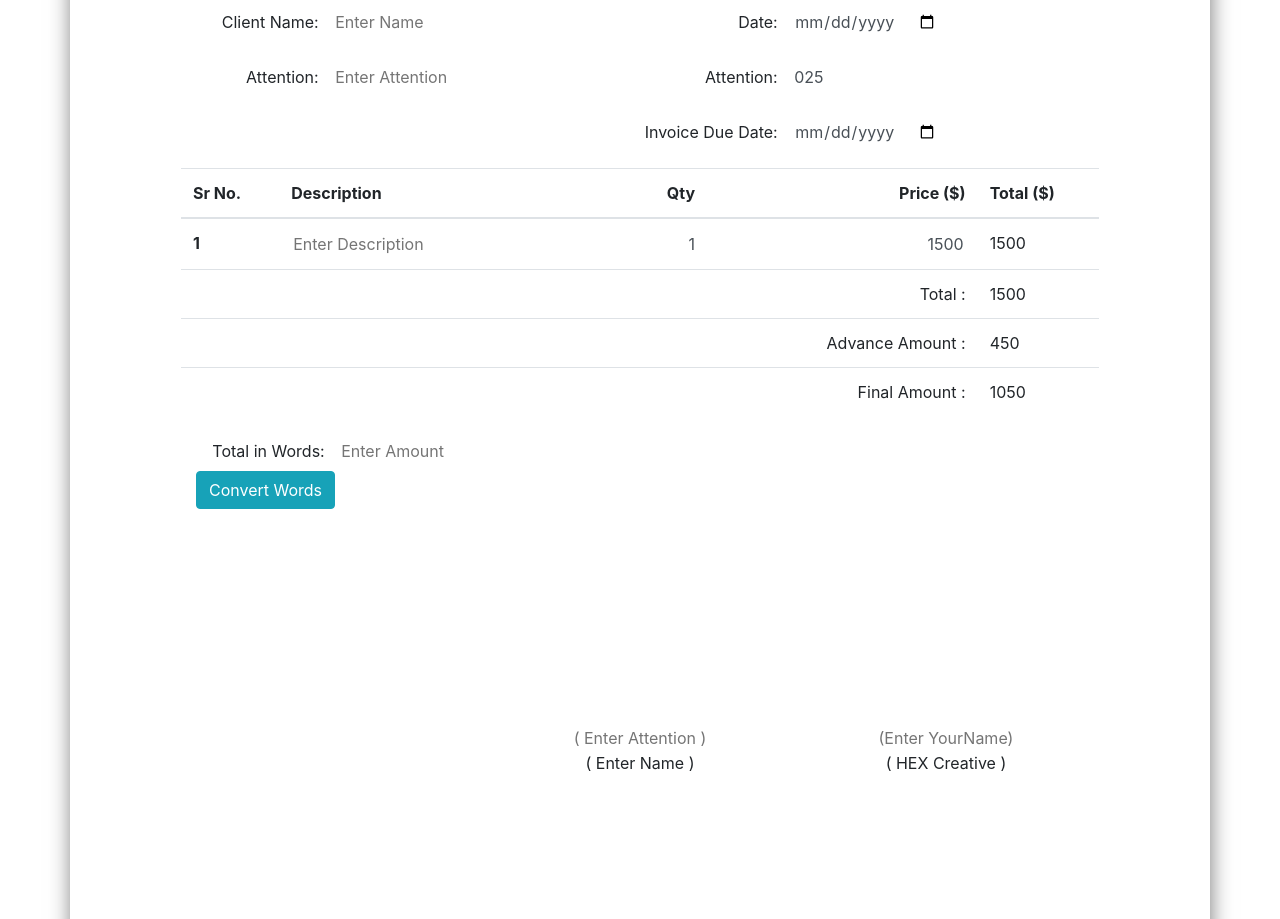
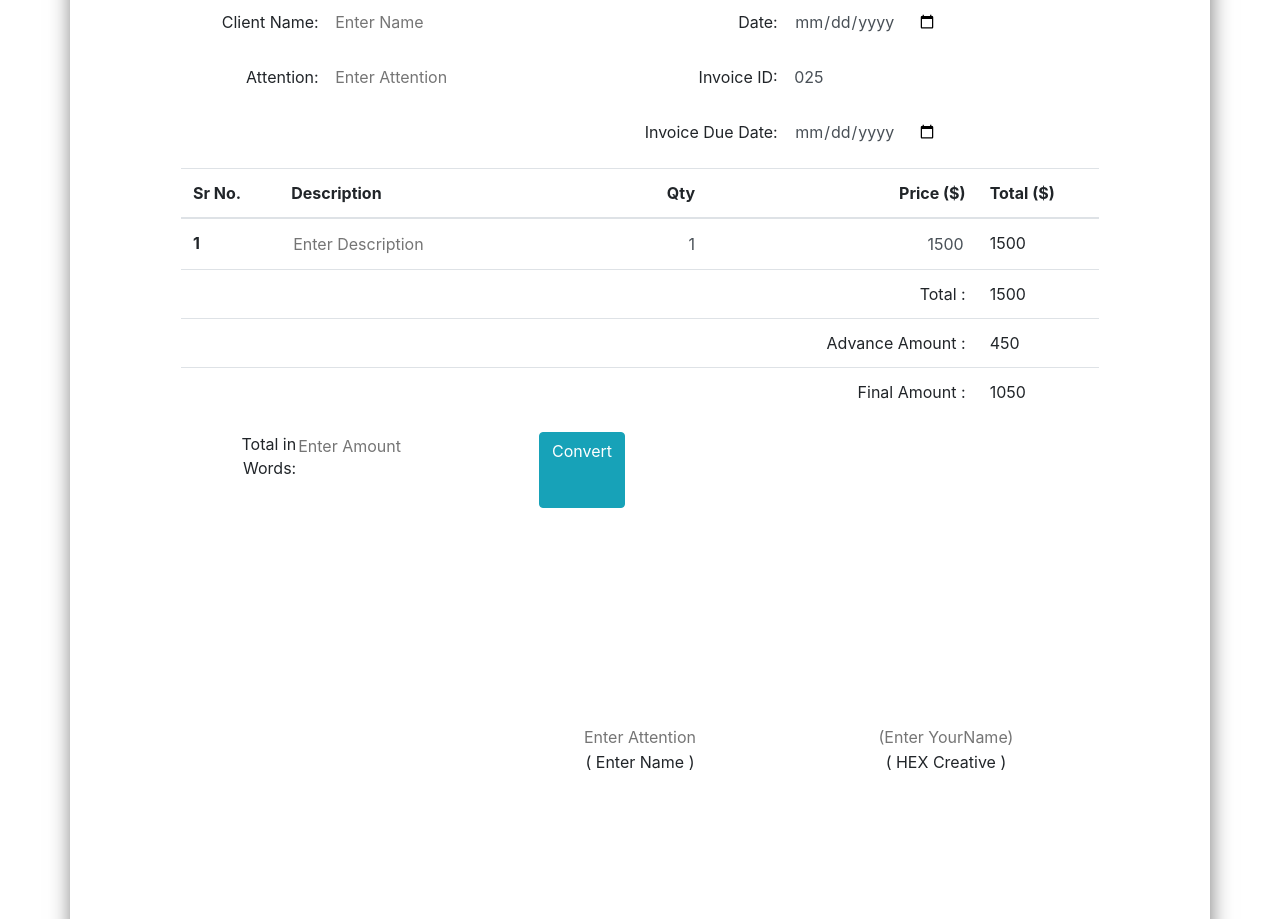
Before and after one commit to lolvOid/invoicing, a plain HTML site: page index.html in a window 1280 px wide. Shown: the part 507-1426 px from the top of the page. Drawn offline with nearby package versions, Linux system fonts and the light colour scheme; a script that the page names is missing.

Commit message:
experiment

```diff
--- a/css/style.css
+++ b/css/style.css
@@ -111,3 +111,14 @@
     transition: border-color 0.15s ease-in-out, box-shadow 0.15s ease-in-out;
     text-align: center;
 }
+
+.invoice-area{
+    overflow: hidden;
+    resize: none;
+    border: none;
+    vertical-align: middle;
+}
+.convertToText{
+    vertical-align: middle;
+    position: absolute;
+}
--- a/index.html
+++ b/index.html
@@ -82,7 +82,7 @@
                                 </div>
 
                                 <div class="form-group row d-block">
-                                    <label for="invoiceID" class="invoice-label">Attention:</label>
+                                    <label for="invoiceID" class="invoice-label">Invoice ID:</label>
                                     <input type="text" id="invoiceID" name="invoiceID" class="invoice-input" value="025" readonly>
                                 </div>
 
@@ -162,10 +162,13 @@
                         </div>
                         <!-- In Words -->
                         <div class="form-group row">
-                            <div class="col-md-6 d-block">
-                                <label for="inwords" class="invoice-label">Total in Words:</label>
-                                <input type="text" id="inwords" name="inwords" class="invoice-input" placeholder="Enter Amount">
-                                <a class="btn btn-info text-white" id="convertToText"> Convert Words</a>
+                            <div class="col-md-6 d-flex">
+                                <label for="inwords" class="invoice-label ">Total in Words:</label>
+                                <textarea id="inwords" name="inwords" class="invoice-area " rows="3" cols="30" placeholder="Enter Amount"></textarea>
+                                <div class="input-group-append">
+                                    <a class="btn btn-info text-white input-group-button " id="convertToText">Convert</a>
+                                </div>
+
                             </div>
                         </div>
                         <!-- Sign -->
--- a/js/custom.js
+++ b/js/custom.js
@@ -33,9 +33,9 @@ function updateName(){
         $("#clientname2").text("( "+$("#clientname").val()+" )");
     }
     if($("#attention").val()==''){
-        $("#attentionname").attr("placeholder",("( "+ $("#attention").attr("placeholder") + " )"));
+        $("#attentionname").attr("placeholder",( $("#attention").attr("placeholder")));
     }else{
-        $("#attentionname").attr("value","( "+$("#attention").val()+" )");
+        $("#attentionname").attr("value",$("#attention").val());
     }
 
 
--- a/js/numbertranslator.js
+++ b/js/numbertranslator.js
@@ -21,8 +21,8 @@ function translate(){
             var responseText = JSON.parse(this.responseText);
 
             var text = responseText.contents;
-            $("#inwords").attr("value",text["translated"]);
-           console.log(text["translated"]);
+            $("#inwords").text(text["translated"]);
+
         }
     });
 
```
